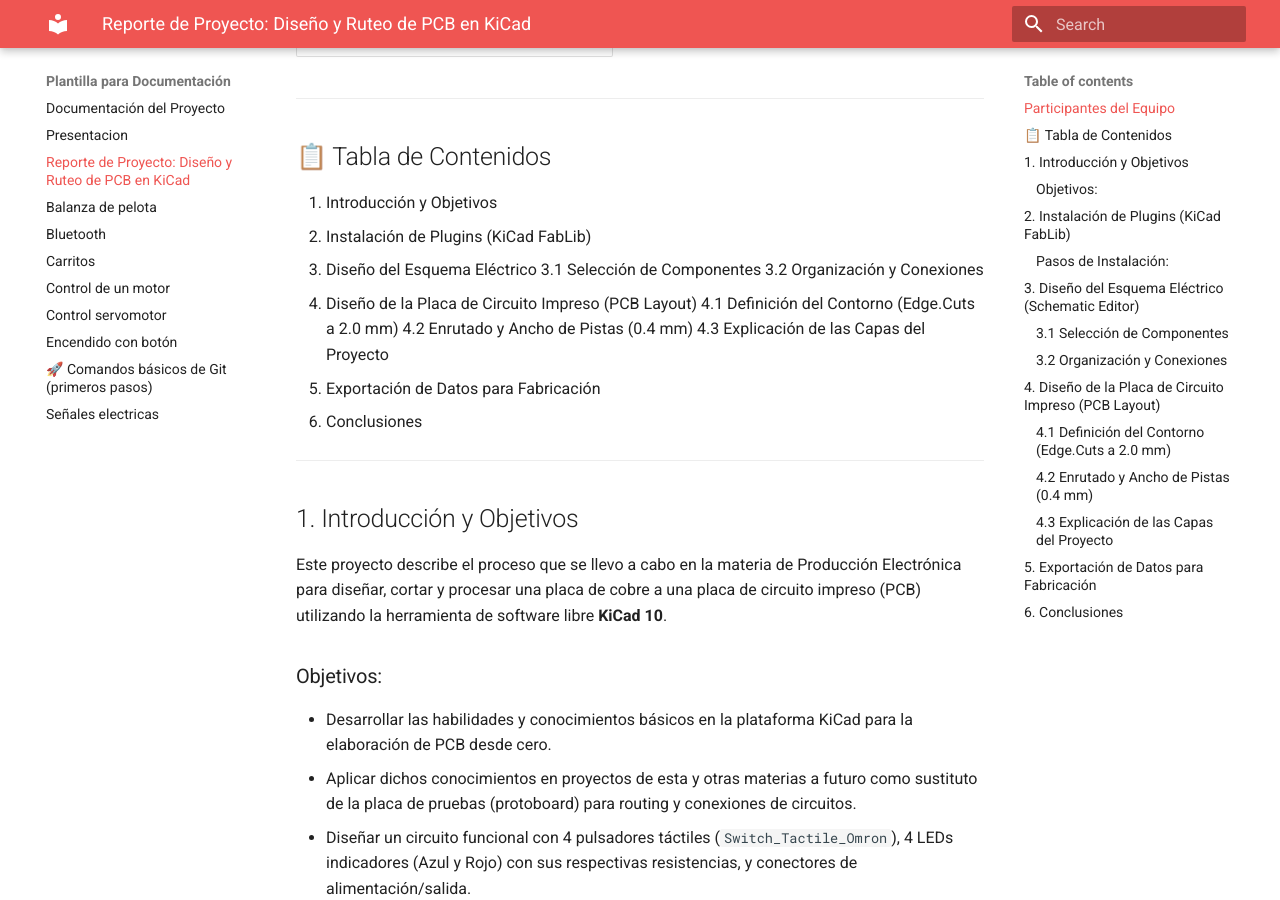
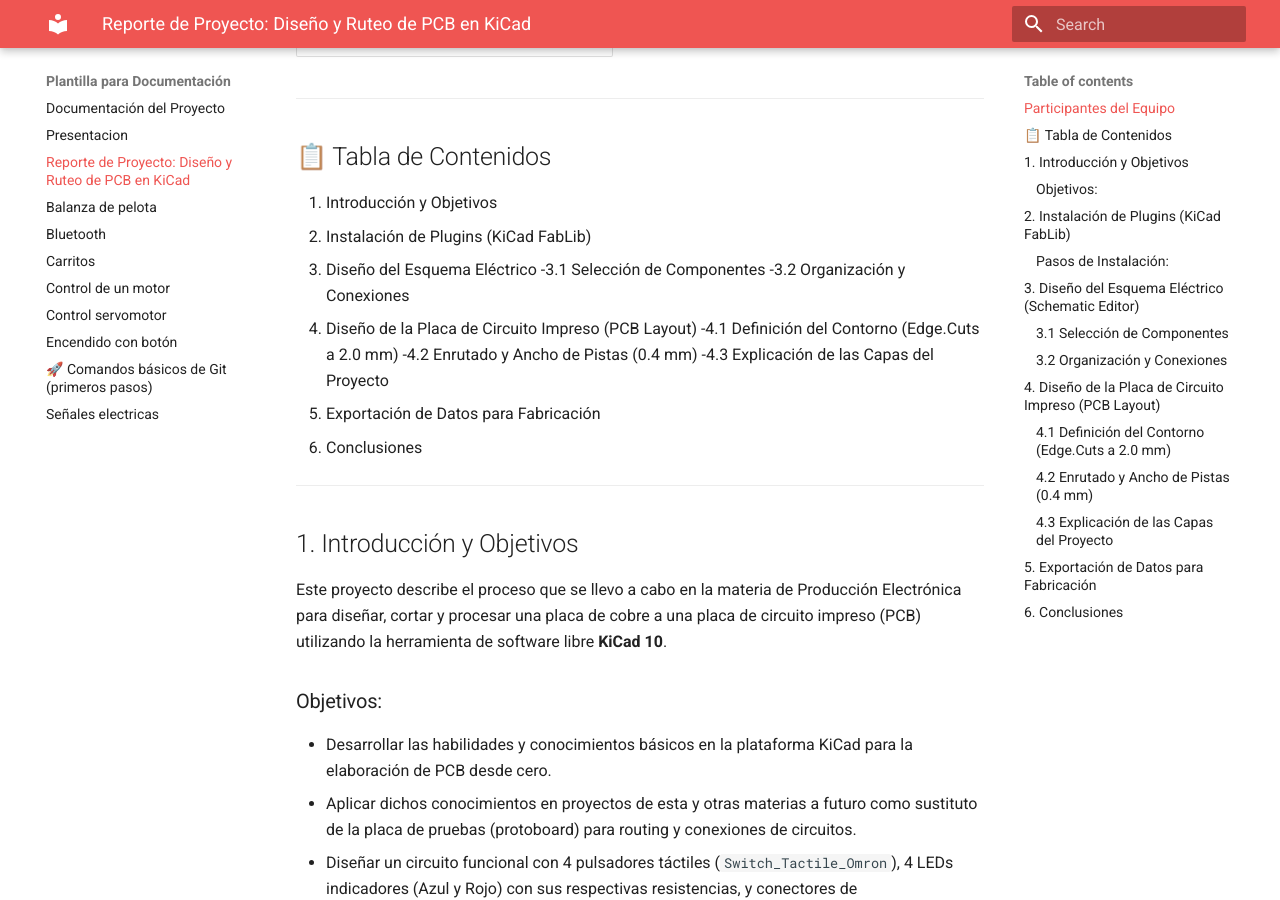
Before and after one commit to Aldo0112/mi-reporte-aldo, an MkDocs documentation site: the page built from docs/Reporte_PCB.md, in a window 1280 px wide and 900 px high, scrolled down 495 px. Built offline with MkDocs 1.6.1 and Material for MkDocs 9.7.7, drawn with Linux system fonts in a browser that asks for light colours.

```diff
--- a/docs/Reporte_PCB.md
+++ b/docs/Reporte_PCB.md
@@ -19,12 +19,12 @@
 1. Introducción y Objetivos
 2. Instalación de Plugins (KiCad FabLib)
 3. Diseño del Esquema Eléctrico
-   3.1 Selección de Componentes
-   3.2 Organización y Conexiones
+   -3.1 Selección de Componentes
+   -3.2 Organización y Conexiones
 4. Diseño de la Placa de Circuito Impreso (PCB Layout)
-   4.1 Definición del Contorno (Edge.Cuts a 2.0 mm)
-   4.2 Enrutado y Ancho de Pistas (0.4 mm)
-   4.3 Explicación de las Capas del Proyecto
+   -4.1 Definición del Contorno (Edge.Cuts a 2.0 mm)
+   -4.2 Enrutado y Ancho de Pistas (0.4 mm)
+   -4.3 Explicación de las Capas del Proyecto
 5. Exportación de Datos para Fabricación
 6. Conclusiones
 
```
